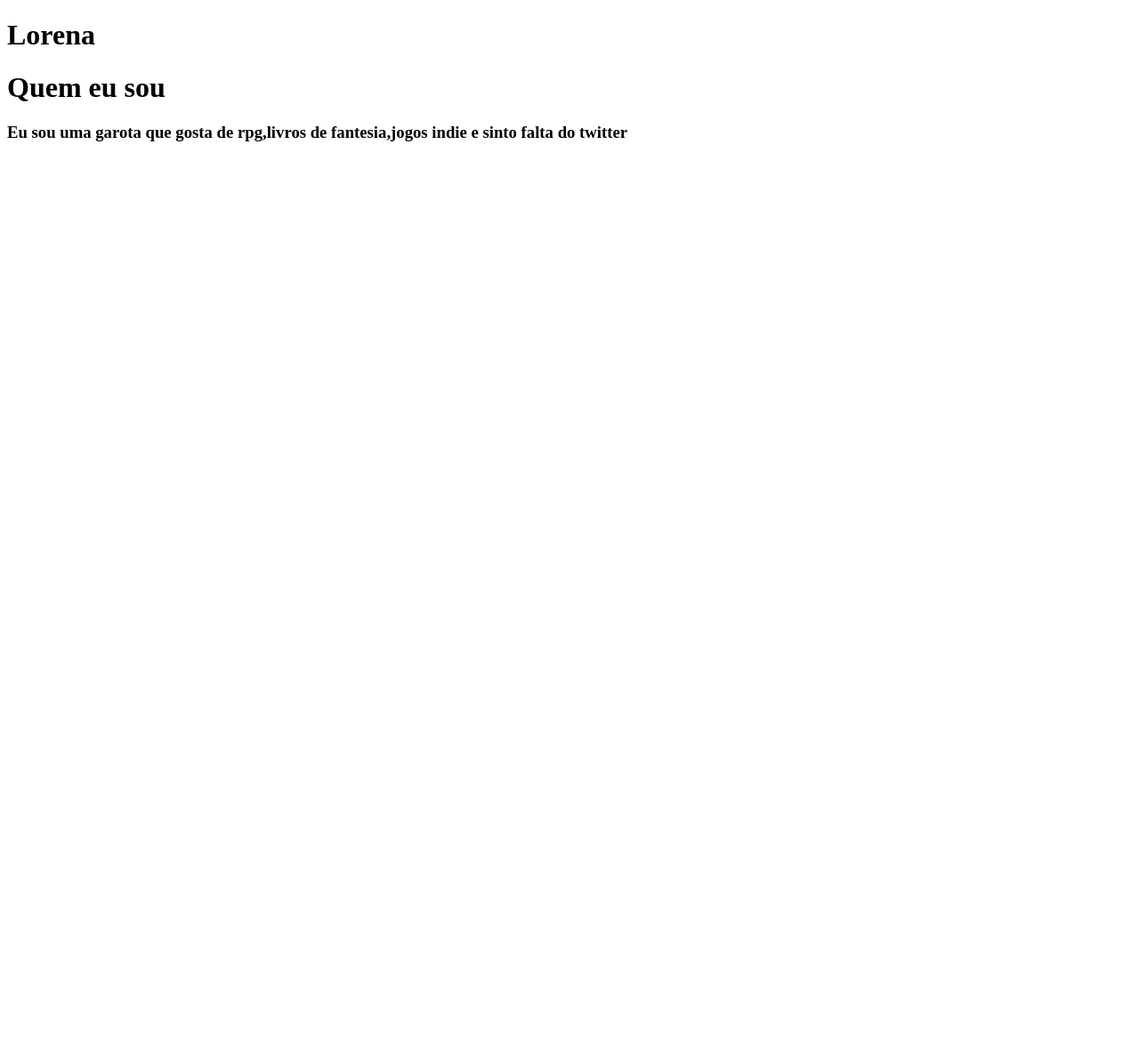
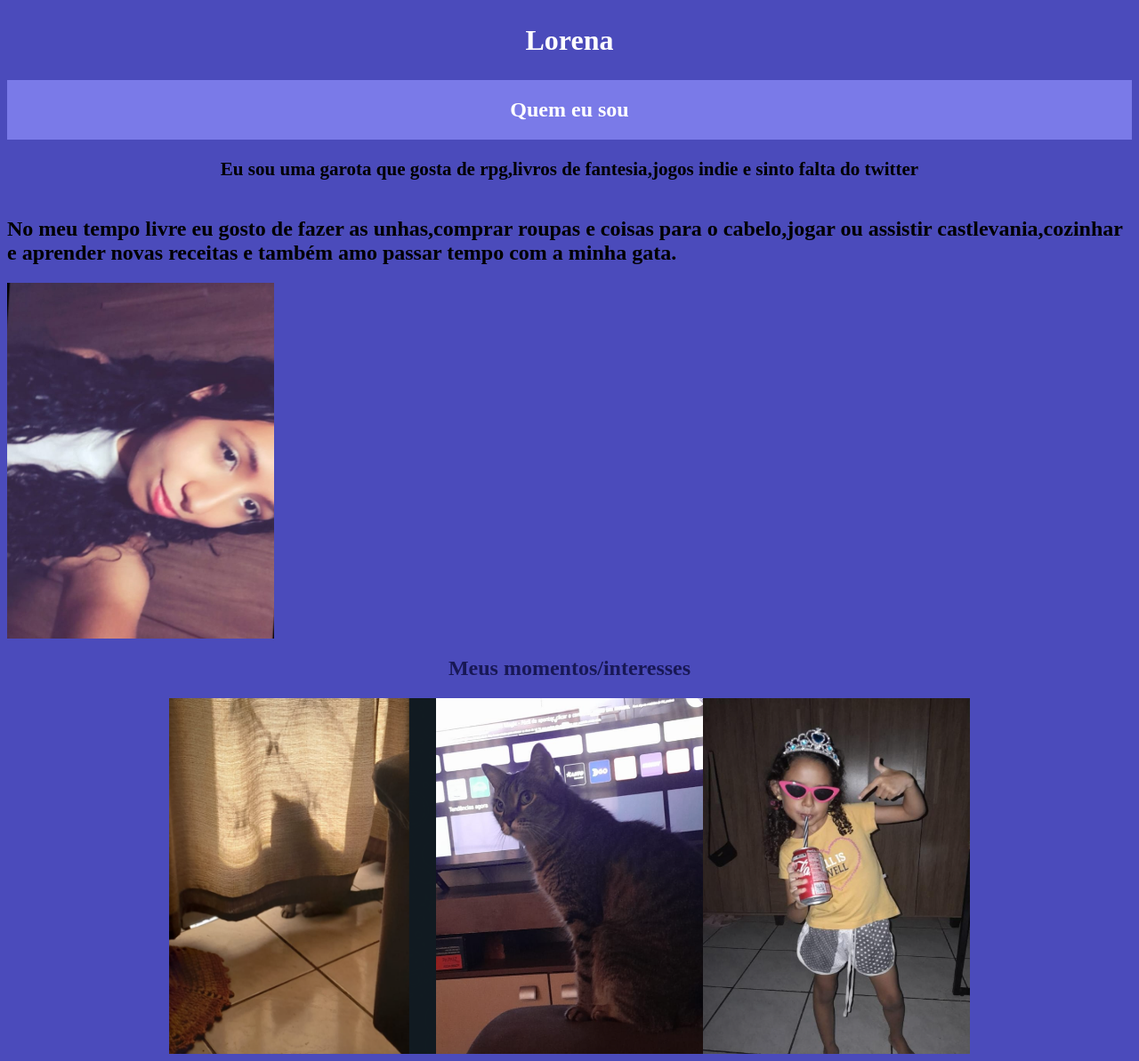
Before and after one commit to Lor3na92/1-site, a plain HTML site: page index.html in a window 1280 px wide. Shown: the whole page at 89% size. Before the commit the page ends 800 px from the top, so only its background shows below. Drawn offline with Linux system fonts and the light colour scheme.

Commit message:
terminei a seção de fotos

```diff
--- a/index.html
+++ b/index.html
@@ -7,8 +7,36 @@
     <link rel="stylesheet" href="style.css">
 </head>
 <body>
-    <h1>Lorena</h1>
-    <p><h1>Quem eu sou</h1></p>
-    <h3>Eu sou uma garota que gosta de rpg,livros de fantesia,jogos indie e sinto falta do twitter</h3>
+    <section>
+        <div class="nome"><h1>Lorena</h1></div>
+        <div class="apresentacao">
+        <p><h1>Quem eu sou</h1></p>
+    </div>
+</section>
+
+    <div class="alinhar">
+        <h3>Eu sou uma garota que gosta de rpg,livros de fantesia,jogos indie e sinto falta do twitter</h3>
+    </div>
+
+   <div class="texto1">
+    <h2>No meu tempo livre eu gosto de fazer as unhas,comprar roupas e coisas para o cabelo,jogar ou assistir castlevania,cozinhar e aprender novas receitas e também amo passar tempo com a minha gata.</h2> </div>
+        <div class="minhafoto">
+        <img src="imgs/WhatsApp Image 2024-09-03 at 08.34.00.jpeg" alt="">
+    </div>
+</div>
+    </section>
+
+    <section>
+        <div class="fotos">
+            <h1>Meus momentos/interesses</h1> </div>
+         <div class="ftjuemel">
+           <img src="imgs/Captura de tela 2024-09-03 095241.png" alt="">
+
+           <img src="imgs/Captura de tela 2024-09-03 095226.png" alt="">
+
+           <img src="imgs/Captura de tela 2024-09-03 100131.png" alt="">
+        </div>
+    </section>
+
 </body>
 </html>
--- a/style.css
+++ b/style.css
@@ -0,0 +1,72 @@
+.minhafoto img{
+    width: 300px;
+height: 400px;
+display: flex;
+}
+
+.apresentacao{
+    justify-content: center;
+  display: flex;
+  background-color: rgb(122, 122, 232);
+
+}
+
+.apresentacao h1{
+    color: rgb(255, 255, 255);
+    display: flex;
+    justify-content: center;
+
+}
+
+.alinhar{
+    display: flex;
+    font-size: large;
+    justify-content:center
+}
+
+
+.ftjuemel{
+    display: flex;
+    justify-content: center;
+}
+
+.ftjuemel img{
+height:400px;
+width:300px;
+}
+
+.momentos{
+    display: flex;
+    justify-content: center;
+}
+
+.texto1{
+    display: flex;
+    justify-content: space-around;
+    background-color: rgb(75, 75, 187);
+}
+
+
+
+h1{
+    color: rgb(24, 24, 85);
+}
+
+body{
+    background-color: rgb(75, 75, 187);
+}
+
+.fotos h1{
+    display: flex;
+    justify-content: center;
+}
+
+.nome h1{
+    color: rgb(255, 254, 255);
+    background-color:rgb(75, 75, 187) ;
+    font-size: large;
+    font-weight: bolder;
+    display: flex;
+    justify-content: center;
+    font-size: xx-large;
+}
```
Also changed, not shown: imgs/Captura de tela 2024-09-03 095206.png (added), imgs/Captura de tela 2024-09-03 095226.png (added), imgs/Captura de tela 2024-09-03 095241.png (added), imgs/Captura de tela 2024-09-03 100131.png (added), imgs/WhatsApp Image 2024-09-03 at 08.34.00.jpeg (added).
